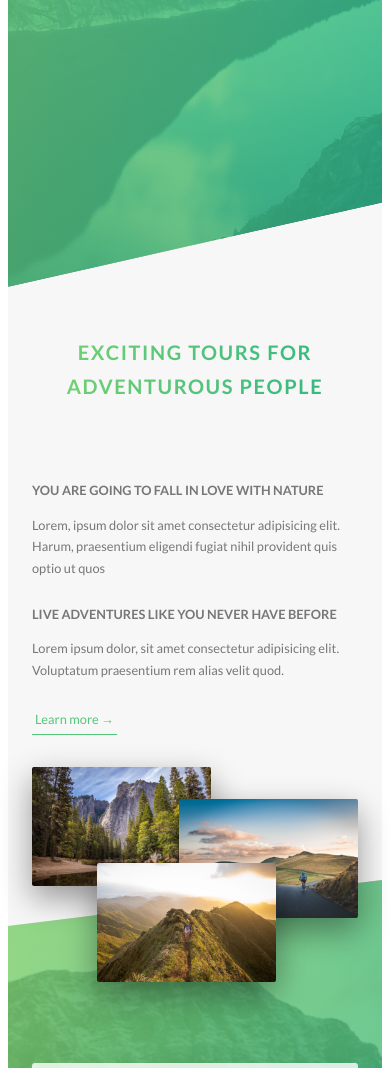
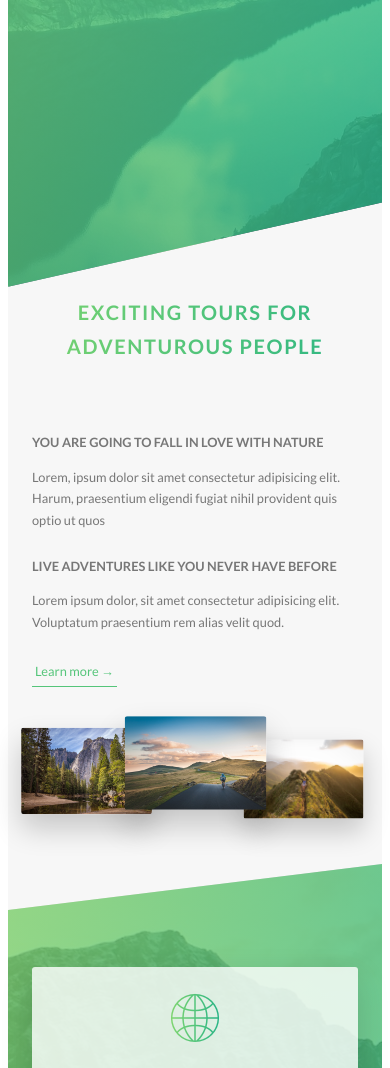
Before and after one commit to Yah0/Natours, a website: page index.html in a window 390 px wide. Shown: the part 523-1591 px from the top of the page. Drawn offline with Linux system fonts and the light colour scheme.

Commit message:
update media queries

```diff
--- a/sass/base/_utilities.scss
+++ b/sass/base/_utilities.scss
@@ -1,8 +1,20 @@
 .u-center-text { text-align: center !important; }
 
 .u-margin-bottom-small { margin-bottom: 1rem !important; }
-.u-margin-bottom-medium { margin-bottom: 3rem !important; }
-.u-margin-bottom-big { margin-bottom: 6rem !important; }
+.u-margin-bottom-medium {
+    margin-bottom: 4rem !important;
+
+    @include respond(tab-port) {
+        margin-bottom: 3rem !important;
+    }
+}
+.u-margin-bottom-big {
+    margin-bottom: 6rem !important;
+
+    @include respond(tab-port) {
+        margin-bottom: 5rem !important;
+    }
+}
 
 .u-margin-top-big { margin-top: 8rem !important; }
 .u-margin-top-huge { margin-top: 10rem !important; }
--- a/sass/components/_composition.scss
+++ b/sass/components/_composition.scss
@@ -10,19 +10,43 @@
         transition: all .2s;
         outline-offset: 2rem;
 
+        @include respond(tab-port) {
+            float: left;
+            position: relative;
+            width: 33.33333333%;
+            box-shadow: 0 1.5rem 3rem rgba($color-black, .2)
+        }
+
         &--p1 {
             left: 0;
             top: -2rem;
+
+            @include respond(tab-port) {
+               top: 0;
+               transform: scale(1.2)
+            }
         }
 
         &--p2 {
             right: 0;
             top: 2rem;
+
+            @include respond(tab-port) {
+                top: -1rem;
+                transform: scale(1.3);
+                z-index: 100;
+            }
         }
 
         &--p3 {
             left: 20%;
             top: 10rem;
+
+            @include respond(tab-port) {
+                top: 1rem;
+                left: 0;
+                transform: scale(1.1)
+            }
         }
 
         &:hover {
--- a/sass/components/_feature-box.scss
+++ b/sass/components/_feature-box.scss
@@ -7,6 +7,10 @@
     box-shadow: 0 1.5rem 4rem rgba($color-black, .15);
     transition: transform .3s;
 
+    @include respond (tab-port) {
+        padding: 2rem;
+    }
+
         &__icon {
             font-size: 6rem;
             margin-bottom: .5rem;
@@ -15,6 +19,10 @@
             background-clip: text;
             -webkit-background-clip: text;
             color: transparent;
+
+            @include respond (tab-port) {
+                margin-bottom: 0;
+            }
         }
 
         &:hover {
--- a/sass/layout/_footer.scss
+++ b/sass/layout/_footer.scss
@@ -11,6 +11,10 @@
     &__logo-box {
         text-align: center;
         margin-bottom: 8rem;
+
+        @include respond(tab-port) {
+            margin-bottom: 6rem;
+        }
     }
 
     &__logo {
--- a/sass/pages/_home.scss
+++ b/sass/pages/_home.scss
@@ -2,6 +2,10 @@
     background-color: $color-grey-light-1;
     padding: 25rem 0;
     margin-top: -20vh;
+
+    @include respond(tab-port) {
+        padding: 20rem 0;
+    }
 }
 
 .section-features {
@@ -18,22 +22,38 @@
     & > * {
         transform: skewY(7deg);
     }
+
+    @include respond(tab-port) {
+        padding: 10rem 0;
+    }
 }
 
 .section-tours {
     background-color: $color-grey-light-1;
     padding: 25rem 0 15rem 0;
     margin-top: -10rem;
+
+    @include respond(tab-port) {
+        padding: 20rem 0 10rem 0;
+    }
 }
 
 .section-stories {
     position: relative;
     padding: 15rem 0;
+
+    @include respond(tab-port) {
+        padding: 10rem 0;
+    }
 }
 
 .section-book {
     padding: 15rem 0;
     background-image: linear-gradient(to right bottom, $color-primary-light, $color-primary-dark);
+
+    @include respond(tab-port) {
+        padding: 10rem 0;
+    }
 }
 
 .book {
```
Also changed, not shown: css/style.css.
